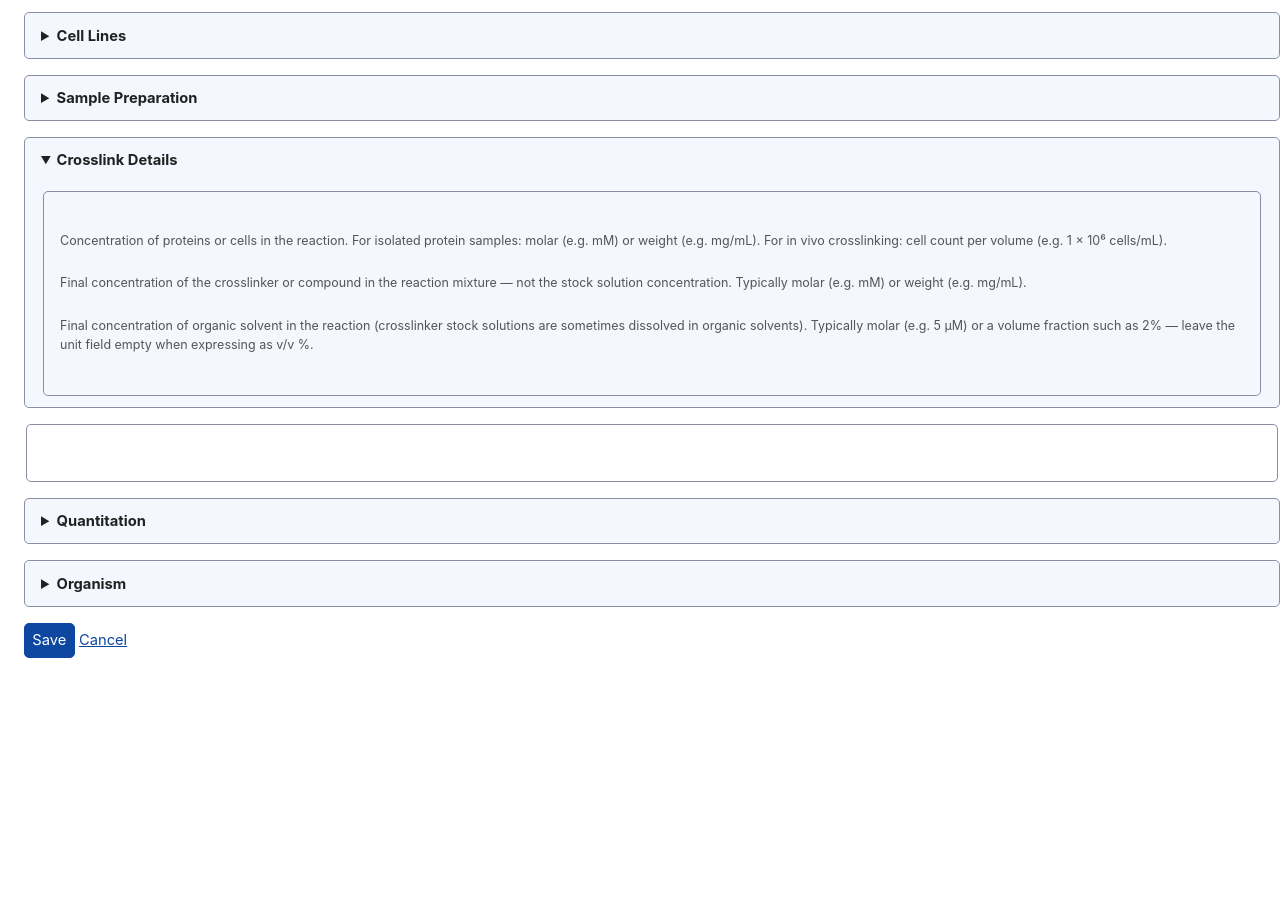
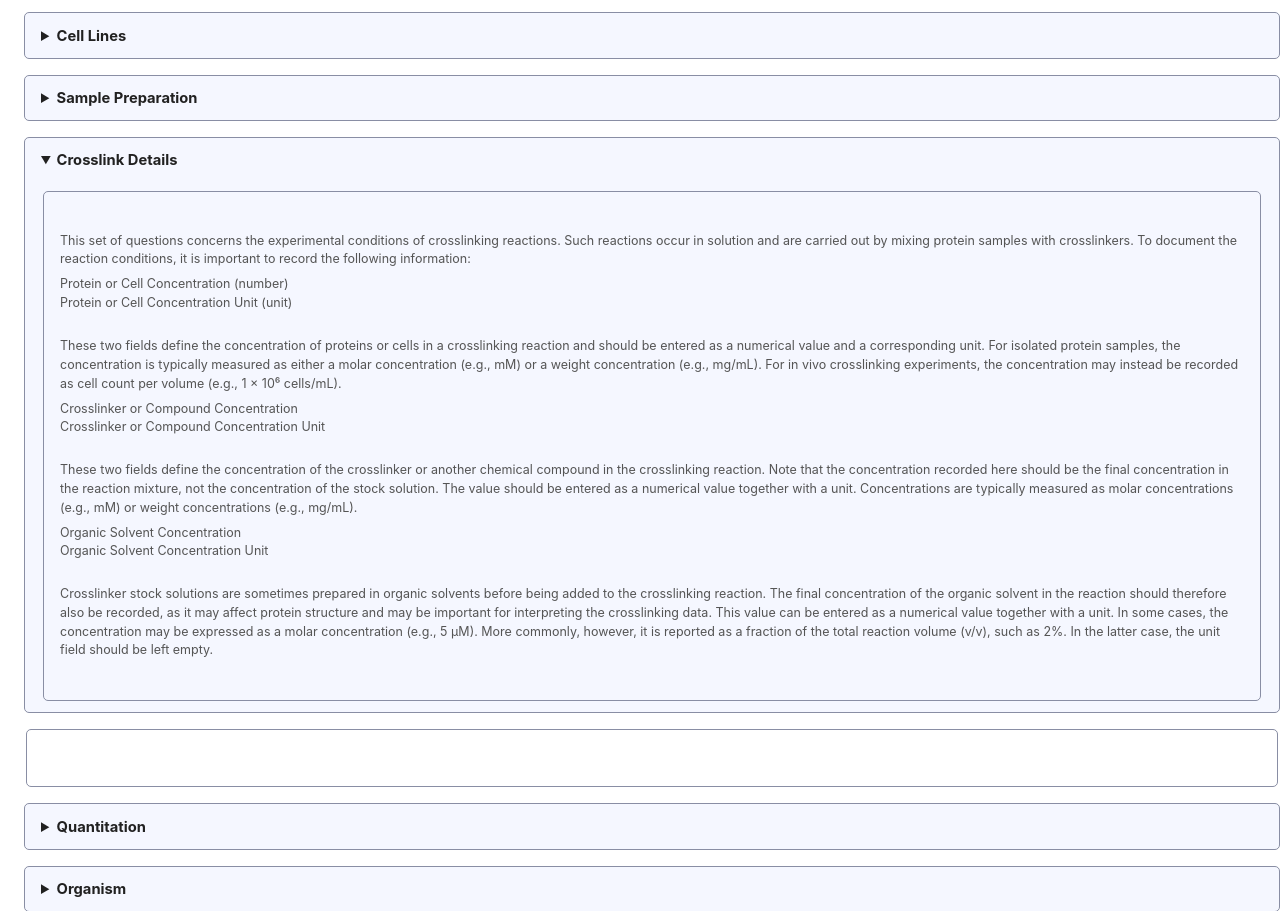
Before and after one commit to Rappsilber-Laboratory/sample-tracker, a Flask app: template templates/sample/form.html in a window 1280 px wide, after a click on "Crosslink Details". Shown: the part 700-1611 px from the top of the page. Run offline with Flask 3, Linux system fonts and the light colour scheme; the template is opened without the code that fills it: values that come from a table or form of the project are taken from there, others are empty; some libraries are stand-ins or nearby versions.

Commit message:
concentration documentaation

```diff
--- a/templates/sample/form.html
+++ b/templates/sample/form.html
@@ -59,15 +59,23 @@
     <fieldset>
       <p>{{ render_field(form.crosslinker) }}</p>
       <p>{{ render_field(form.crosslinking_type) }}</p>
+
+      <p class="field-hint">This set of questions concerns the experimental conditions of crosslinking reactions. Such reactions occur in solution and are carried out by mixing protein samples with crosslinkers. To document the reaction conditions, it is important to record the following information:</p>
+
+      <small class="field-hint">Protein or Cell Concentration (number)<br>Protein or Cell Concentration Unit (unit)</small>
       <p>{{ render_field(form.protein_or_cell_concentration) }}</p>
       <p>{{ render_field(form.protein_or_cell_concentration_unit) }}</p>
-      <small class="field-hint">Concentration of proteins or cells in the reaction. For isolated protein samples: molar (e.g. mM) or weight (e.g. mg/mL). For in vivo crosslinking: cell count per volume (e.g. 1 × 10⁶ cells/mL).</small>
+      <small class="field-hint">These two fields define the concentration of proteins or cells in a crosslinking reaction and should be entered as a numerical value and a corresponding unit. For isolated protein samples, the concentration is typically measured as either a molar concentration (e.g., mM) or a weight concentration (e.g., mg/mL). For in vivo crosslinking experiments, the concentration may instead be recorded as cell count per volume (e.g., 1 × 10⁶ cells/mL).</small>
+
+      <small class="field-hint">Crosslinker or Compound Concentration<br>Crosslinker or Compound Concentration Unit</small>
       <p>{{ render_field(form.crosslinker_or_compound_concentration) }}</p>
       <p>{{ render_field(form.crosslinker_or_compound_concentration_unit) }}</p>
-      <small class="field-hint">Final concentration of the crosslinker or compound in the reaction mixture — not the stock solution concentration. Typically molar (e.g. mM) or weight (e.g. mg/mL).</small>
+      <small class="field-hint">These two fields define the concentration of the crosslinker or another chemical compound in the crosslinking reaction. Note that the concentration recorded here should be the final concentration in the reaction mixture, not the concentration of the stock solution. The value should be entered as a numerical value together with a unit. Concentrations are typically measured as molar concentrations (e.g., mM) or weight concentrations (e.g., mg/mL).</small>
+
+      <small class="field-hint">Organic Solvent Concentration<br>Organic Solvent Concentration Unit</small>
       <p>{{ render_field(form.organic_solvent_concentration) }}</p>
       <p>{{ render_field(form.organic_solvent_concentration_unit) }}</p>
-      <small class="field-hint">Final concentration of organic solvent in the reaction (crosslinker stock solutions are sometimes dissolved in organic solvents). Typically molar (e.g. 5 µM) or a volume fraction such as 2% — leave the unit field empty when expressing as v/v %.</small>
+      <small class="field-hint">Crosslinker stock solutions are sometimes prepared in organic solvents before being added to the crosslinking reaction. The final concentration of the organic solvent in the reaction should therefore also be recorded, as it may affect protein structure and may be important for interpreting the crosslinking data. This value can be entered as a numerical value together with a unit. In some cases, the concentration may be expressed as a molar concentration (e.g., 5 µM). More commonly, however, it is reported as a fraction of the total reaction volume (v/v), such as 2%. In the latter case, the unit field should be left empty.</small>
       <p>{{ render_field(form.reaction_temperature_in_celsius) }}</p>
       <p>{{ render_field(form.reaction_time_in_minutes) }}</p>
       <p>{{ render_field(form.quenching_reagent) }}</p>
```
